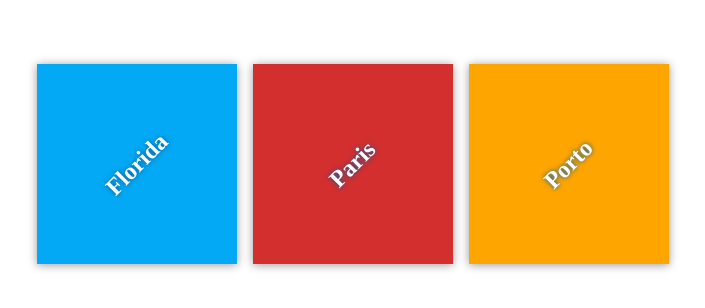
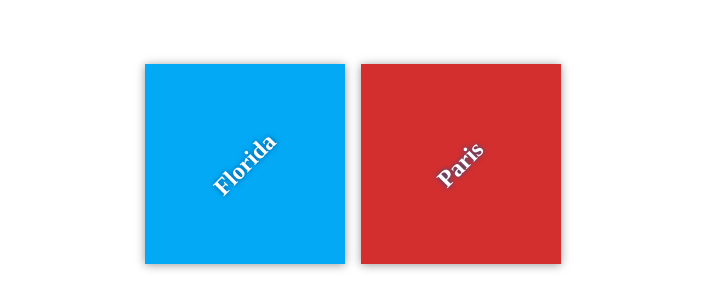
Before and after one commit to Gus-Viola/my-travel-plans, a plain HTML site: page index.html in a window 1280 px wide. Shown: the part 236-544 px from the top of the page, without its empty margins (287-992 px from the left). Drawn offline with Linux system fonts and the light colour scheme.

Commit message:
Revert "Add Porto and minor color font changes"
This reverts commit 418d0f92b047aade5a75f865421ee2c257d19a2e.

```diff
--- a/css/app.css
+++ b/css/app.css
@@ -53,15 +53,8 @@ h2 {
 
 #florida {
     background-color: #03a9f4;
-    color: white;
 }
 
 #paris {
     background-color: #d32f2f;
-    color: white;
 }
-
-#porto {
-    background-color: orange;
-    color: white;
-}
--- a/index.html
+++ b/index.html
@@ -17,12 +17,6 @@
             <div class="destination" id="paris">
                 <h2>Paris</h2>
             </div>
-
-            <div class="destination" id="porto">
-                <h2>Porto</h2>
-            </div>
-
-
         </div>
     </div>
 
```
